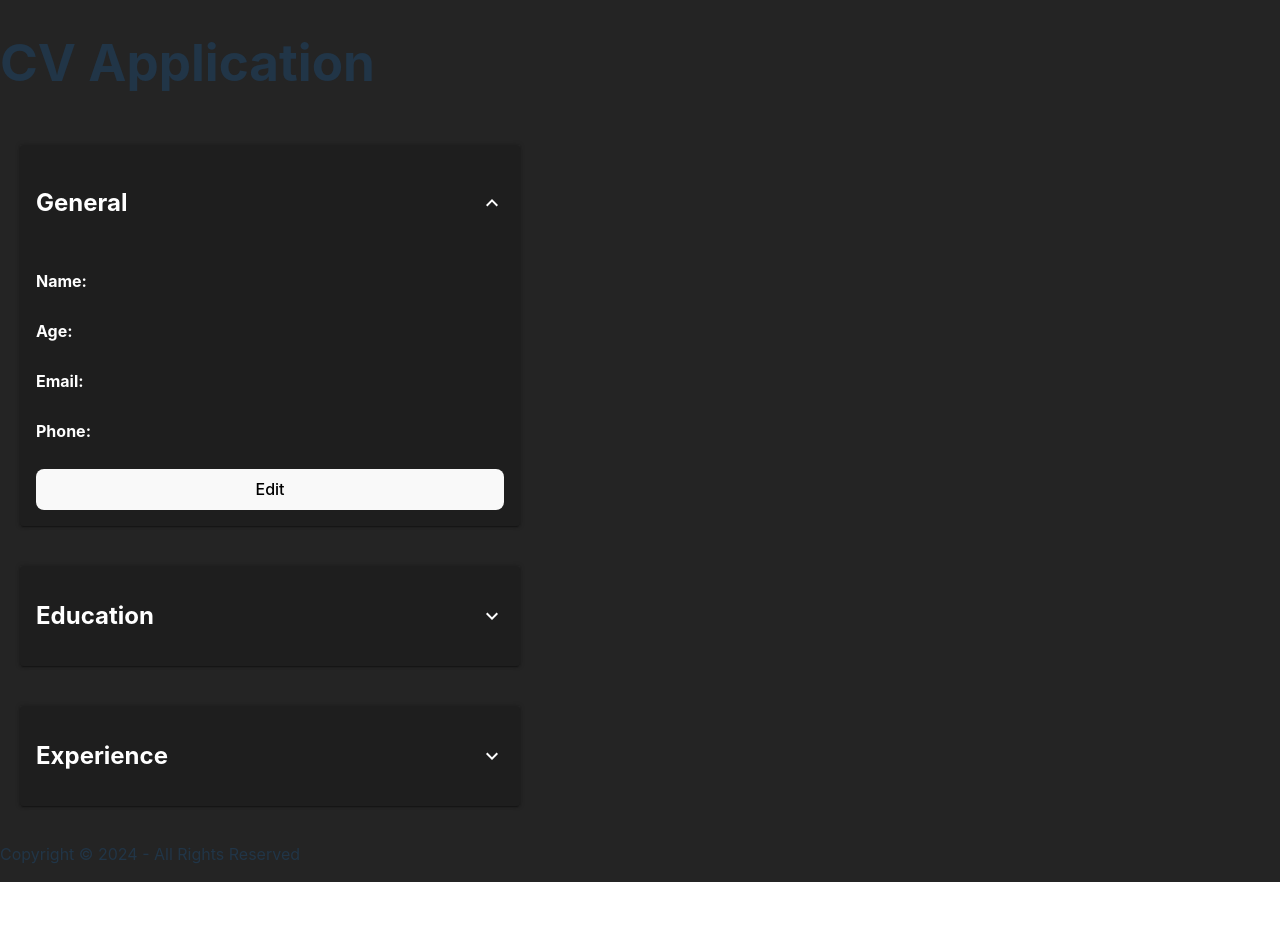
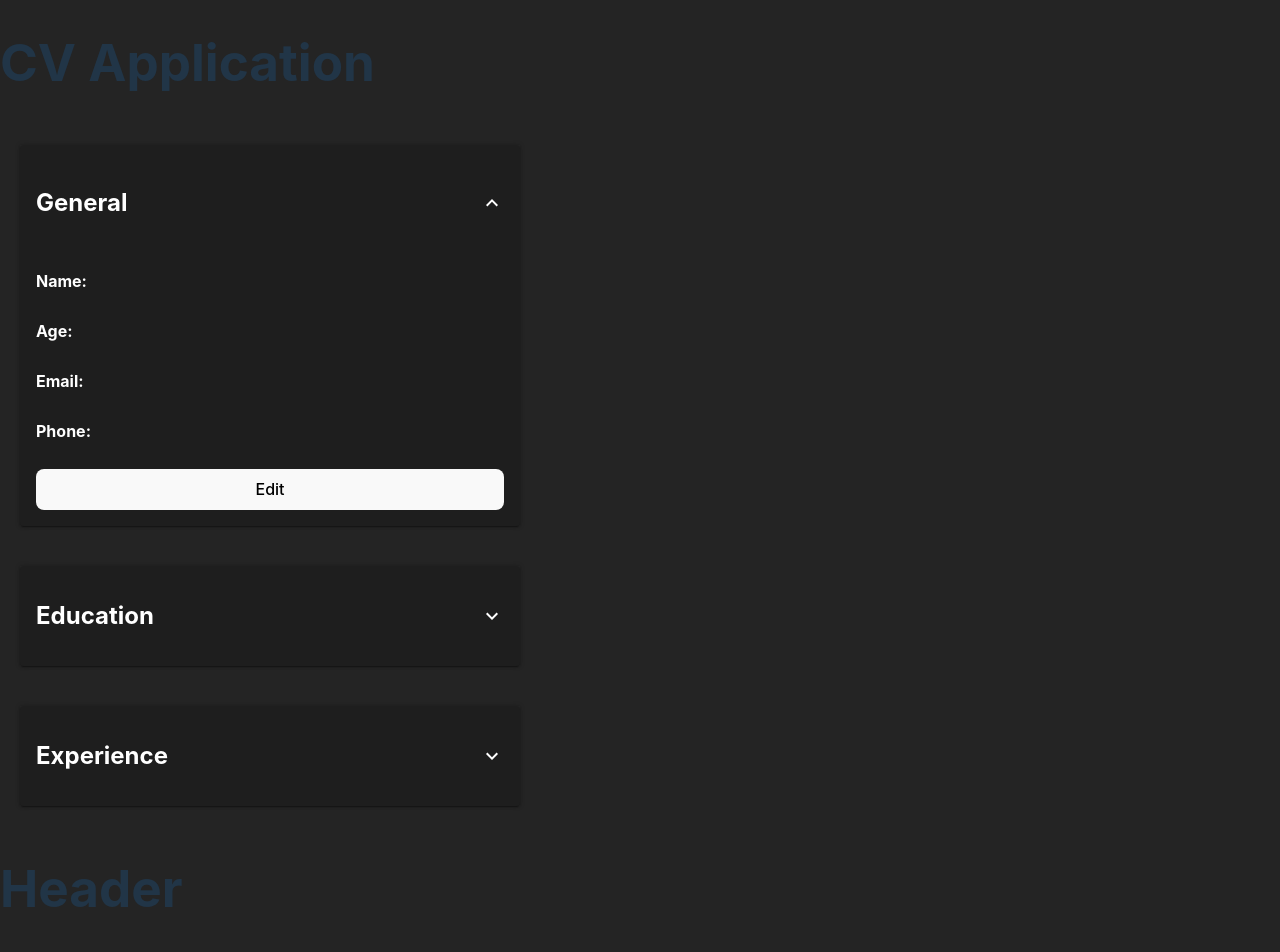
Before and after one commit to Maxnikit/cv-creator, a React (Vite) app: page / in a window 1280 px wide. Shown: the top 952 px of the page. Before the commit the page ends 882 px from the top, so only its background shows below. Built offline with nearby package versions, Linux system fonts and the light colour scheme.

Commit message:
Add empty Preview component

```diff
--- a/src/App.jsx
+++ b/src/App.jsx
@@ -4,6 +4,7 @@ import General from "./components/General";
 import Education from "./components/Education";
 import Experience from "./components/Experience";
 import Footer from "./components/Footer";
+import Preview from "./components/Preview";
 import "@fontsource/roboto/500.css";
 import { LocalizationProvider } from "@mui/x-date-pickers";
 import { AdapterDayjs } from "@mui/x-date-pickers/AdapterDayjs";
@@ -18,6 +19,9 @@ function App() {
           <Education />
           <Experience />
         </div>
+        <div className="preview">
+          <Preview />
+        </div>
         <Footer />
       </>
     </LocalizationProvider>
--- /dev/null
+++ b/src/components/Preview.jsx
@@ -0,0 +1,8 @@
+function Preview({}) {
+  return (
+    <>
+      <h1>Header</h1>
+    </>
+  );
+}
+export default Preview;
```
